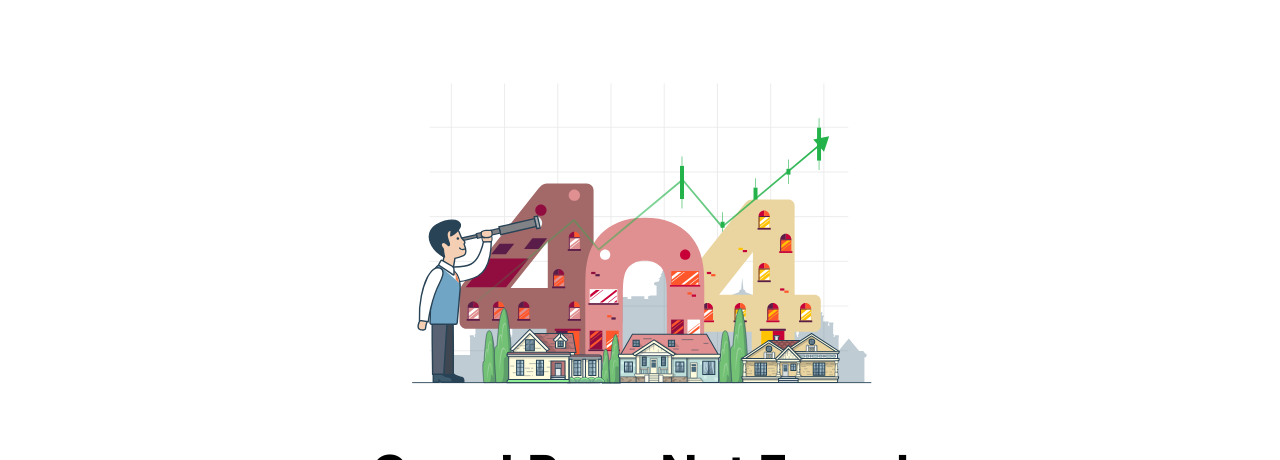
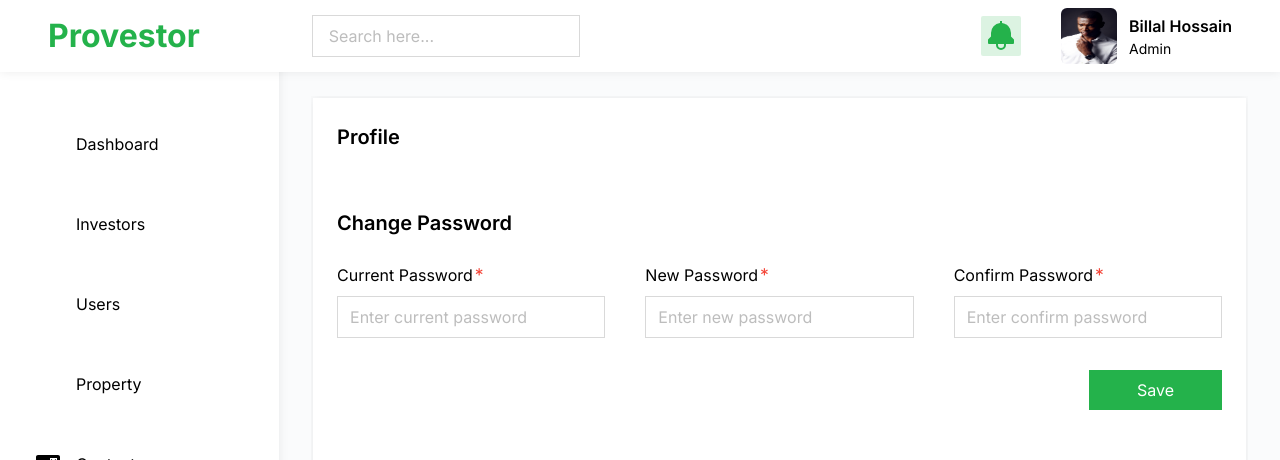
Before and after one commit to billalhossain12/provestor-dashboard, a React (Vite) app: page /profile in a window 1280 px wide. Before the commit this address had no page. Shown: the top 460 px of the page. Built offline with nearby package versions, Linux system fonts and the light colour scheme; some icons are missing.

Commit message:
added change password section

```diff
--- /dev/null
+++ b/src/pages/Profile/Profile.tsx
@@ -0,0 +1,50 @@
+import { FieldValues, SubmitHandler } from 'react-hook-form';
+import ProvestorForm from '../../components/Form/ProvestorForm';
+import ProvestorInput from '../../components/Form/ProvestorInput';
+
+export default function Profile() {
+	const handleSubmit: SubmitHandler<FieldValues> = data => {
+		console.log('Submitted form data ===> ', data);
+	};
+	return (
+		<div className="bg-white shadow-custom h-[99%] pb-10 md:mb-0 m-[2px] p-[1.5rem]">
+			<ProvestorForm onSubmit={handleSubmit}>
+				<h3 className="text-[1.25rem] font-semibold mb-[1.5rem]">Profile</h3>
+				<div className="grid md:grid-cols-3 grid-cols-1 md:gap-[2.5rem] gap-[1.5rem] mb-[2rem]"></div>
+
+				<h3 className="text-[1.25rem] font-semibold mb-[1.5rem]">
+					Change Password
+				</h3>
+				<div className="grid md:grid-cols-3 grid-cols-1 md:gap-[2.5rem] gap-[1.5rem] mb-[2rem]">
+					<ProvestorInput
+						type="text"
+						name="currentPassword"
+						label="Current Password"
+						required={true}
+						placeholder="Enter current password"
+					/>
+					<ProvestorInput
+						type="text"
+						name="newPassword"
+						label="New Password"
+						required={true}
+						placeholder="Enter new password"
+					/>
+					<ProvestorInput
+						type="text"
+						name="confirmPassword"
+						label="Confirm Password"
+						required={true}
+						placeholder="Enter confirm password"
+					/>
+				</div>
+
+				<div className="md:col-span-2 flex justify-end">
+					<button className="bg-primary px-[3rem] py-[0.5rem] text-white">
+						Save
+					</button>
+				</div>
+			</ProvestorForm>
+		</div>
+	);
+}
--- a/src/pages/Settings/Settings.tsx
+++ b/src/pages/Settings/Settings.tsx
@@ -108,7 +108,6 @@ export default function Settings() {
 								offHandleColor="#fff"
 								onHandleColor="#fff"
 								activeBoxShadow="0 0 0 0"
-								value={false}
 								uncheckedIcon={false}
 								checkedIcon={false}
 							/>
@@ -146,7 +145,6 @@ export default function Settings() {
 								offHandleColor="#fff"
 								onHandleColor="#fff"
 								activeBoxShadow="0 0 0 0"
-								value={false}
 								uncheckedIcon={false}
 								checkedIcon={false}
 							/>
@@ -184,7 +182,6 @@ export default function Settings() {
 								offHandleColor="#fff"
 								onHandleColor="#fff"
 								activeBoxShadow="0 0 0 0"
-								value={false}
 								uncheckedIcon={false}
 								checkedIcon={false}
 							/>
@@ -222,7 +219,6 @@ export default function Settings() {
 								offHandleColor="#fff"
 								onHandleColor="#fff"
 								activeBoxShadow="0 0 0 0"
-								value={false}
 								uncheckedIcon={false}
 								checkedIcon={false}
 							/>
@@ -260,7 +256,6 @@ export default function Settings() {
 								offHandleColor="#fff"
 								onHandleColor="#fff"
 								activeBoxShadow="0 0 0 0"
-								value={false}
 								uncheckedIcon={false}
 								checkedIcon={false}
 							/>
@@ -270,7 +265,7 @@ export default function Settings() {
 
 				<div className="md:col-span-2 flex justify-end">
 					<button className="bg-primary px-[3rem] py-[0.5rem] text-white">
-						Submit
+						Save
 					</button>
 				</div>
 			</ProvestorForm>
--- a/src/routes/Router.tsx
+++ b/src/routes/Router.tsx
@@ -37,6 +37,7 @@ import InvestmentListTab from '../pages/Investors/Tabs/InvestmentListTab';
 import BeneficiaryListTab from '../pages/Investors/Tabs/BeneficiaryListTab';
 import BankAccountListTab from '../pages/Investors/Tabs/BankAccountListTab';
 import HistoryListTab from '../pages/Investors/Tabs/HistoryListTab';
+import Profile from '../pages/Profile/Profile';
 
 export const router = createBrowserRouter([
 	{
@@ -208,6 +209,10 @@ export const router = createBrowserRouter([
 				path: 'archives',
 				element: <Archives />,
 			},
+			{
+				path: 'profile',
+				element: <Profile />,
+			},
 		],
 	},
 ]);
--- a/src/shared/headers/Header.tsx
+++ b/src/shared/headers/Header.tsx
@@ -31,13 +31,14 @@ export default function Header() {
 				<div className="flex items-center">
 					<div className="bg-[#24b24a28] p-1 rounded-sm">
 						<Icon
-							onClick={()=>dispatch(toggleNotificationModal())}
+							onClick={() => dispatch(toggleNotificationModal())}
 							className="text-[2rem] text-primary cursor-pointer"
 							icon="carbon:notification-filled"
 						/>
 						{showNotificationModal && <NotificationModal />}
 					</div>
-					<div className="flex items-center ml-[2.5rem] gap-3 select-none cursor-pointer">
+					<Link to="/profile" className='ml-[2.5rem]'>
+						<div className="flex items-center gap-3 select-none">
 							<img
 								className="w-[3.5rem] h-[3.5rem] rounded-md"
 								src={profilePhotoImg}
@@ -48,6 +49,7 @@ export default function Header() {
 								<h5 className="text-[0.875rem]">Admin</h5>
 							</div>
 						</div>
+					</Link>
 				</div>
 			</div>
 		</header>
```
Lines whose indentation alone changed are shown as unchanged.
